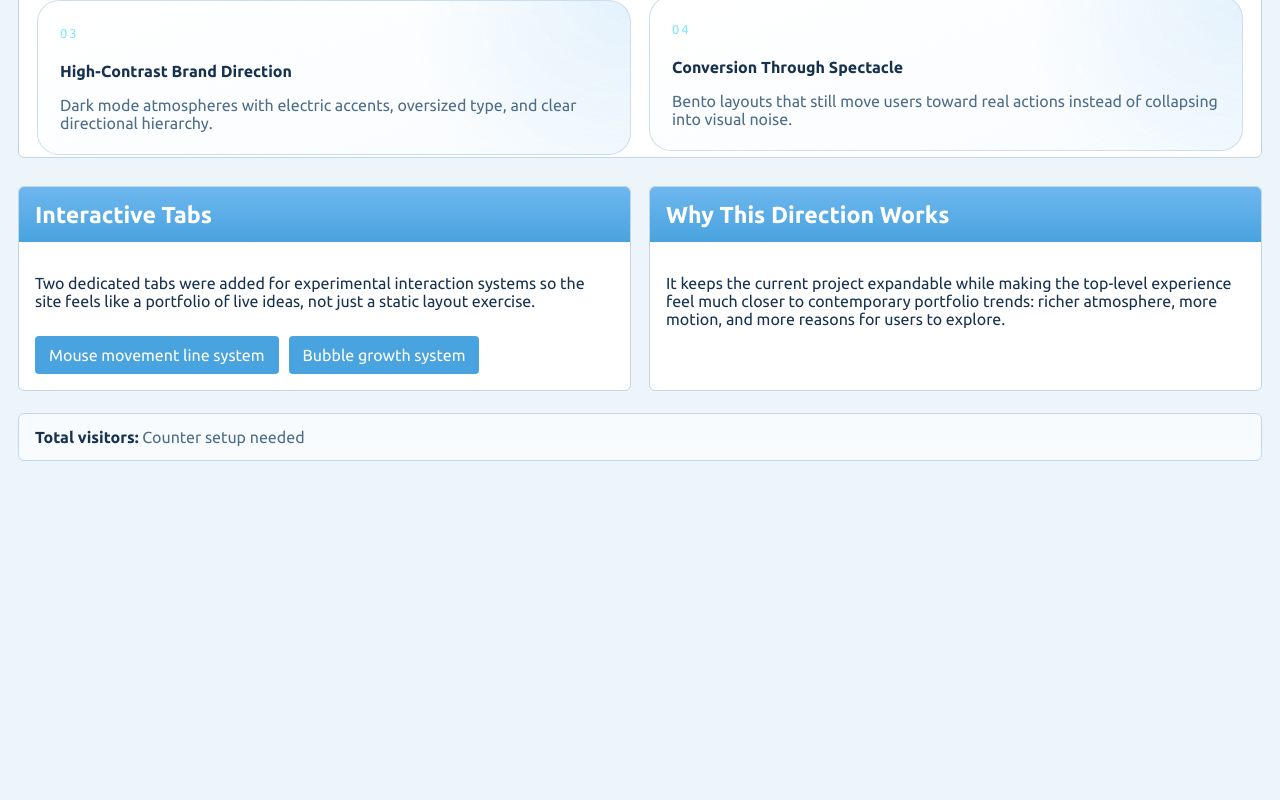
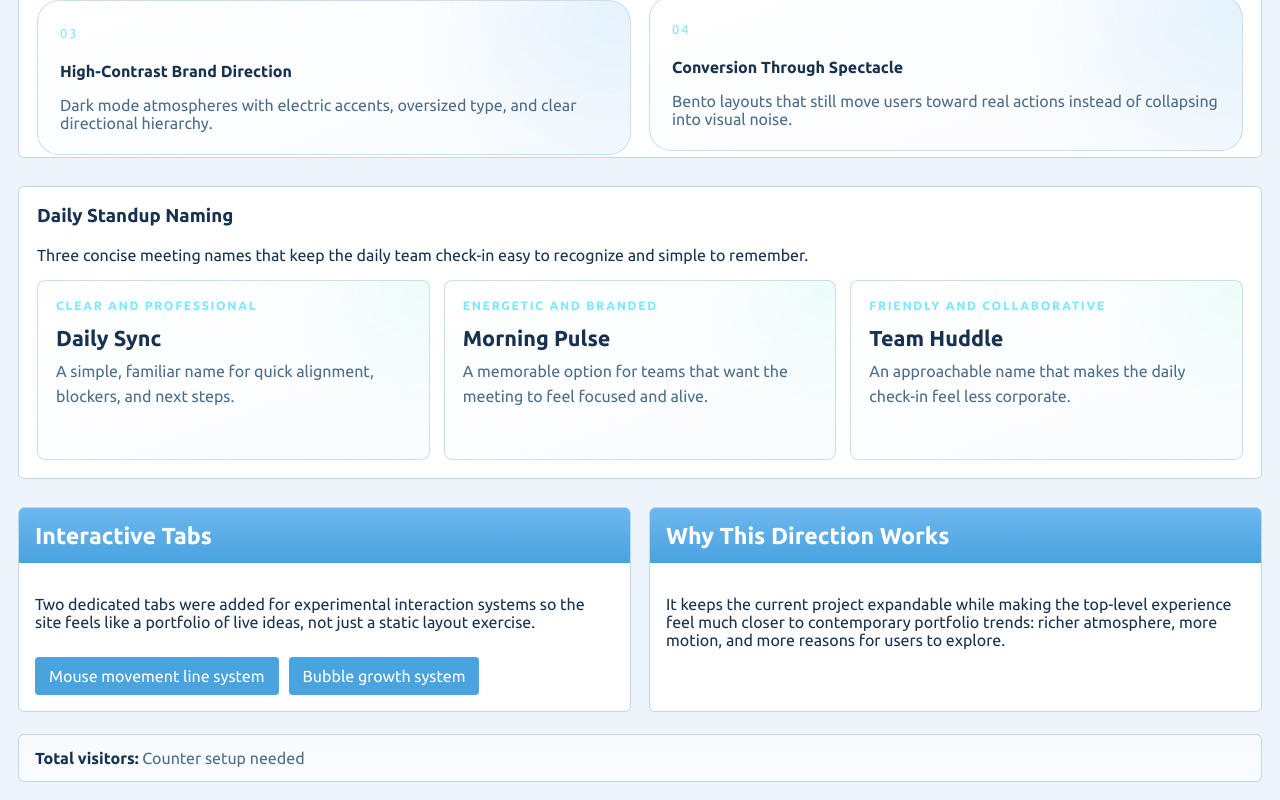
Before and after one commit to meruvav/Audionyx.org, a React (Vite) app: page / in a window 1280 px wide. Shown: the part 1697-2497 px from the top of the page. Before the commit the page ends 2176 px from the top, so only its background shows below. Built offline with nearby package versions, Linux system fonts and the light colour scheme; no server answers.

Commit message:
Add daily standup name options

```diff
--- a/src/pages/HomePage.jsx
+++ b/src/pages/HomePage.jsx
@@ -30,6 +30,24 @@ const capabilities = [
   'Dark mode with vibrant cyan accents',
   'Mouse-reactive particle atmosphere',
   'Parallax-inspired floating sections',
+];
+
+const standupNames = [
+  {
+    name: 'Daily Sync',
+    tone: 'Clear and professional',
+    copy: 'A simple, familiar name for quick alignment, blockers, and next steps.',
+  },
+  {
+    name: 'Morning Pulse',
+    tone: 'Energetic and branded',
+    copy: 'A memorable option for teams that want the meeting to feel focused and alive.',
+  },
+  {
+    name: 'Team Huddle',
+    tone: 'Friendly and collaborative',
+    copy: 'An approachable name that makes the daily check-in feel less corporate.',
+  },
 ];
 
 export default function HomePage() {
@@ -130,6 +148,21 @@ export default function HomePage() {
         </div>
       </SeoBlock>
 
+      <SeoBlock
+        title="Daily Standup Naming"
+        intro="Three concise meeting names that keep the daily team check-in easy to recognize and simple to remember."
+      >
+        <div className="standup-name-grid">
+          {standupNames.map((option) => (
+            <article key={option.name} className="standup-name-card">
+              <span>{option.tone}</span>
+              <h4>{option.name}</h4>
+              <p>{option.copy}</p>
+            </article>
+          ))}
+        </div>
+      </SeoBlock>
+
       <div className="portfolio-panel-stack">
         <Panel title="Interactive Tabs">
           <p>
--- a/src/styles.css
+++ b/src/styles.css
@@ -306,6 +306,37 @@ button {
 .portfolio-project-card p {
   color: var(--muted);
   margin-bottom: 0;
+}
+.standup-name-grid {
+  display: grid;
+  grid-template-columns: repeat(3, minmax(0, 1fr));
+  gap: 14px;
+}
+.standup-name-card {
+  min-height: 180px;
+  padding: 18px;
+  border: 1px solid color-mix(in srgb, var(--border) 78%, transparent);
+  border-radius: 8px;
+  background:
+    radial-gradient(circle at top right, rgba(142, 247, 212, 0.14), transparent 34%),
+    linear-gradient(160deg, color-mix(in srgb, var(--panel) 76%, transparent), color-mix(in srgb, var(--soft) 88%, transparent));
+}
+.standup-name-card span {
+  display: block;
+  color: #7ce8ff;
+  font-size: 0.76rem;
+  font-weight: 700;
+  letter-spacing: 0.14em;
+  text-transform: uppercase;
+}
+.standup-name-card h4 {
+  margin: 14px 0 8px;
+  font-size: 1.35rem;
+}
+.standup-name-card p {
+  margin: 0;
+  color: var(--muted);
+  line-height: 1.55;
 }
 .portfolio-panel-stack {
   display: grid;
@@ -684,6 +715,7 @@ ul { margin-top: 0; }
   .portfolio-hero,
   .portfolio-project-grid,
   .portfolio-panel-stack,
+  .standup-name-grid,
   .bento-grid,
   .card-grid.three-up,
   .card-grid {
```
